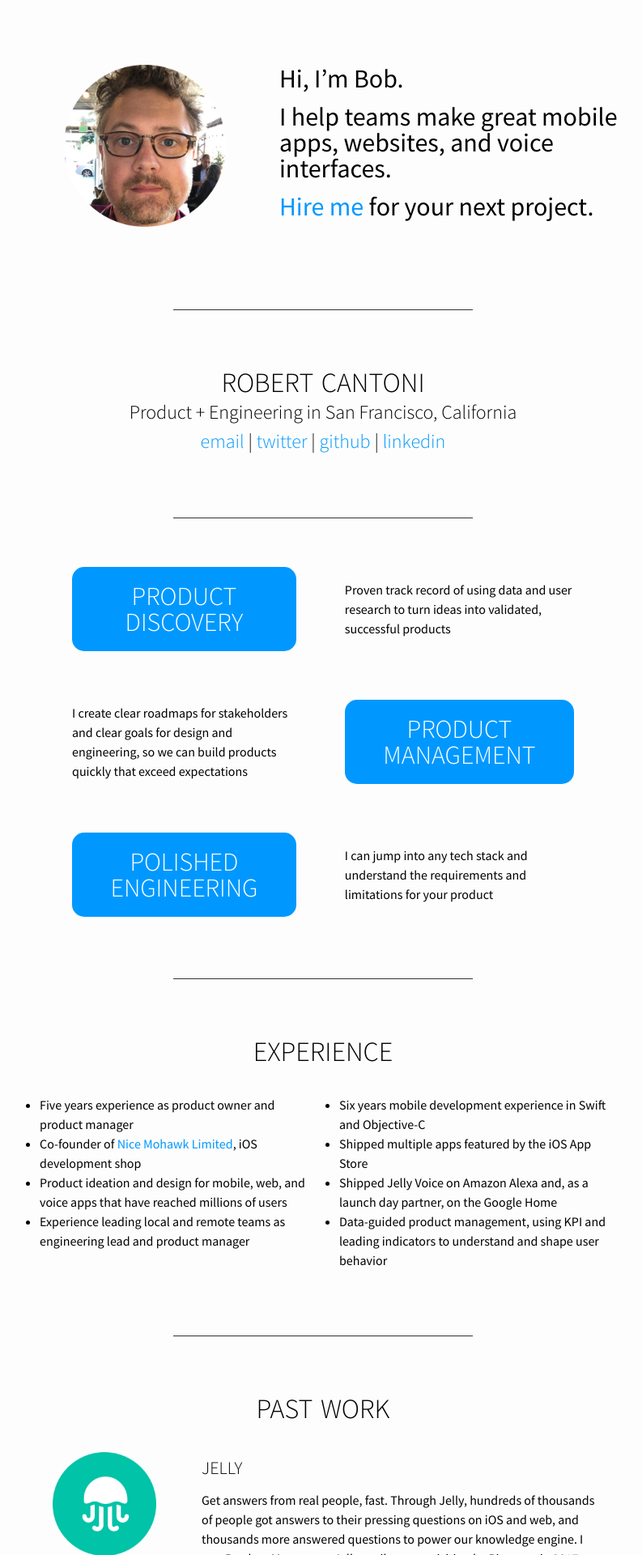
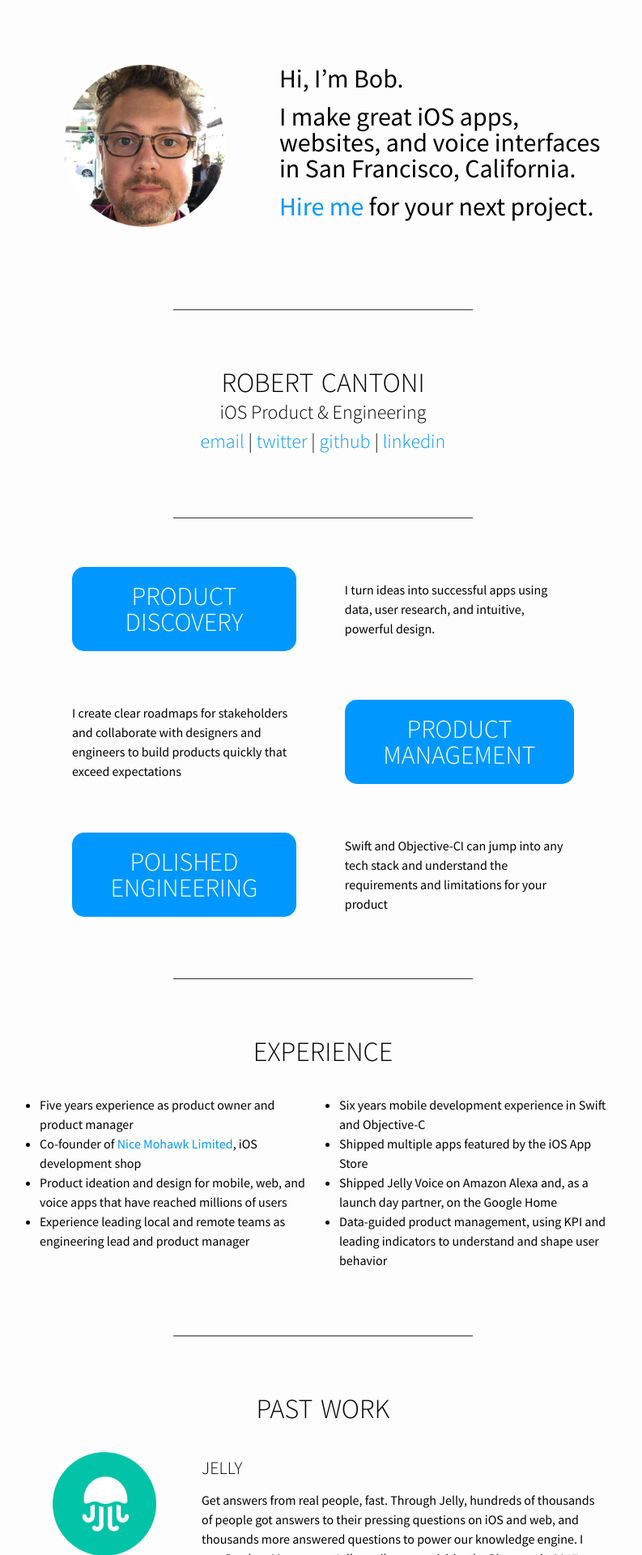
Before and after one commit to cantoni/cantoni.github.io, a Jekyll site: the page built from index.md, in a window 1280 px wide. Shown: the top 1920 px of the page at 81% size, without its empty margins (241-1034 px from the left). Built offline with Jekyll 4.4.1, drawn with Linux system fonts in a browser that asks for light colours.

Commit message:
Update text and fix padding

```diff
--- a/_config.yml
+++ b/_config.yml
@@ -13,10 +13,10 @@
 # you will see them accessed via {{ site.title }}, {{ site.email }}, and so on.
 # You can create any custom variable you would like, and they will be accessible
 # in the templates via {{ site.myvariable }}.
-title: Robert Cantoni — Product + Engineering
+title: Robert Cantoni — iOS Product + Engineering
 email: bob@robertcantoni.com
 description: >- # this means to ignore newlines until "baseurl:"
-  I make great mobile apps, websites, and voice interfaces.
+  I make great iOS apps, websites, and voice interfaces.
 baseurl: "" # the subpath of your site, e.g. /blog
 url: "http://robertcantoni.com" # the base hostname & protocol for your site, e.g. http://example.com
 twitter_username: cantoni
--- a/_layouts/single-page.html
+++ b/_layouts/single-page.html
@@ -13,24 +13,24 @@
             </div>
             <div class="intro-text">
               <p>Hi, I’m Bob.</p>
-              <p>I help teams make great mobile apps, websites, and voice interfaces.</p>
+              <p>I make great iOS apps, websites, and voice interfaces in San&nbsp;Francisco, California.</p>
               <p><a href="mailto:bob@robertcantoni.com">Hire me</a> for your next project.</p>
             </div>
           </div>
           <div class="section-header-line"></div>
           <div class="bio">
             <h1>Robert Cantoni</h1>
-            <p>Product + Engineering in San&nbsp;Francisco, California</p>
+            <p>iOS Product &amp; Engineering</p>
             <p><a href="mailto:bob@robertcantoni.com">email</a> | <a href="https://twitter.com/cantoni">twitter</a> | <a href="https://github.com/cantoni">github</a> | <a href="https://www.linkedin.com/in/robertcantoni/">linkedin</a></p>
           </div>
           <div class="section-header-line"></div>
           <div class="skills">
             <div class="title1">PRODUCT<br />DISCOVERY</div>
-            <div class="box1">Proven track record of using data and user research to turn ideas into validated, successful products</div>
+            <div class="box1">I turn ideas into successful apps using data, user research, and intuitive, powerful design.</div>
             <div class="title2">PRODUCT<br />MANAGEMENT</div>
-            <div class="box2">I create clear roadmaps for stakeholders and clear goals for design and engineering, so we can build products quickly that exceed expectations</div>
+            <div class="box2">I create clear roadmaps for stakeholders and collaborate with designers and engineers to build products quickly that exceed expectations</div>
             <div class="title3">POLISHED<br />ENGINEERING</div>
-            <div class="box3">I can jump into any tech stack and understand the requirements and limitations for your product</div>
+            <div class="box3">Swift and Objective-CI can jump into any tech stack and understand the requirements and limitations for your product</div>
           </div>
           <div class="section-header-line"></div>
           <div class="experience">
--- a/_sass/stylesheet.scss
+++ b/_sass/stylesheet.scss
@@ -256,7 +256,7 @@ h3 {
 
 @include media-query($on-phone) {
 	.intro {
-		margin: $spacing-unit*2 0;
+		margin: $spacing-unit*2 0 $spacing-unit*2 0;
 		display: grid;
 		grid-template-columns: 1fr;
 		grid-gap: $spacing-unit*2 1em;
@@ -274,7 +274,7 @@ h3 {
 	}
 
 	.skills {
-		margin: $spacing-unit 0;
+		margin: $spacing-unit*2 0 $spacing-unit*2 0;
 		display: grid;
 		grid-gap: 0 1em;
 		align-items: center;
@@ -285,8 +285,11 @@ h3 {
 			"box2"
 			"title3"
 			"box3";
-		.box1, .box2, .box3 {
+		.box1, .box2 {
 			padding: 0.5em 0 2em 0;
+		}
+		.box3 {
+			padding: 0.5em 0 0.5em 0;
 		}
 	}
 
```
